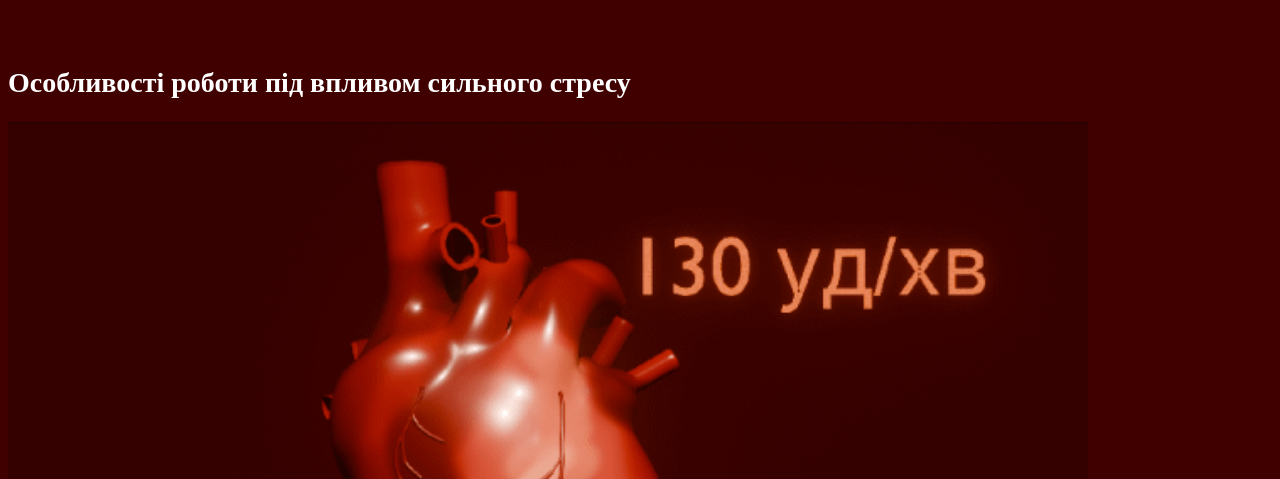
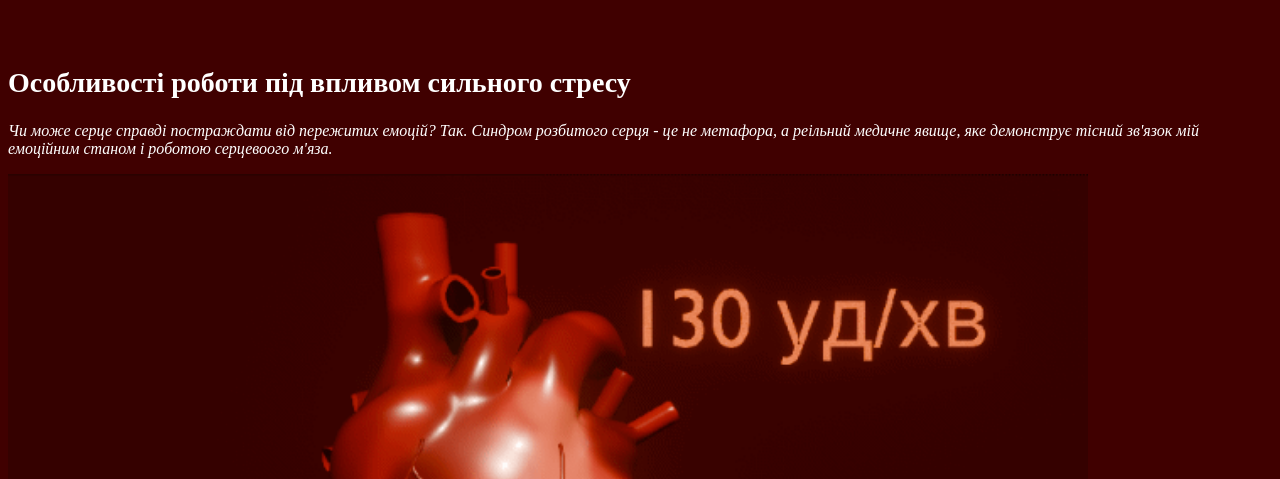
Before and after one commit to nik54-3d/uuytft26-heart_project, a plain HTML site: page index.html in a window 1280 px wide. Shown: the part 321-800 px from the top of the page. Drawn offline with Linux system fonts and the light colour scheme.

Commit message:
Update index.html with additional content
Added a paragraph explaining the emotional impact on heart health.

```diff
--- a/index.html
+++ b/index.html
@@ -3,6 +3,7 @@
 <body style="background-color: #400000;">
 <h1 style="color: white; font-size: 10vw; font-weight: 300px;">Синдром розбитого серця</h1>
 <h2 style="color: white; font-size: 28px;">Особливості роботи під  впливом сильного стресу</h2>
+   <p style="color: white;"><i>Чи може серце справді постраждати від пережитих емоцій? Так. Синдром розбитого серця - це не метафора, а реільний медичне явище, яке демонструє тісний зв'язок мій емоційним станом і роботою серцевоого м'яза.</i></p>
 <img src="heart.gif"
 alt="Синдром розбитого серця"
 style="color: white; width: 1080px">
```
